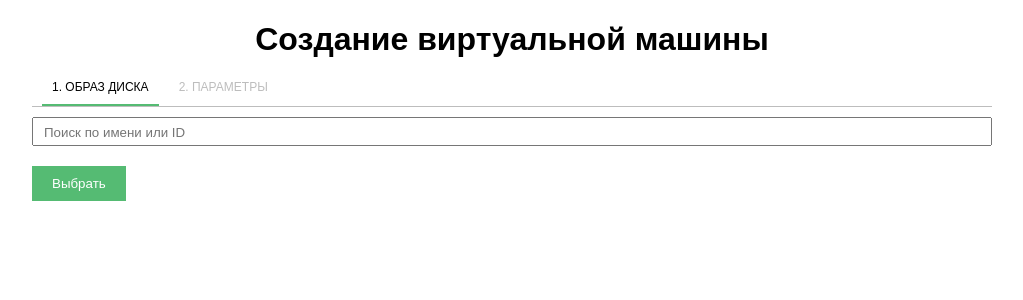
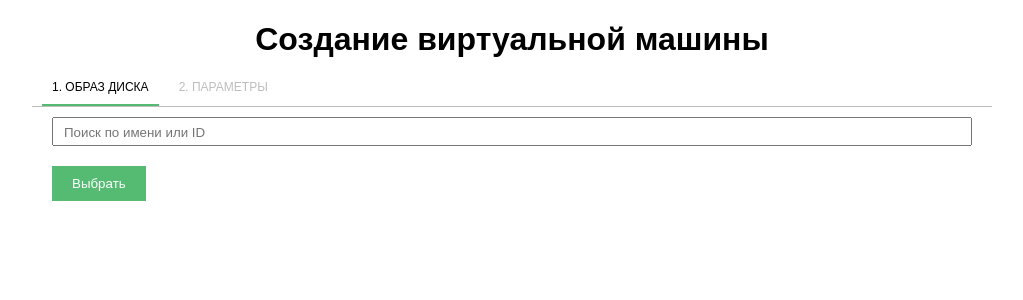
Before and after one commit to andrewosipov/croc, a React (Create React App) app: page /step1 in a window 1280 px wide. Shown: the top 300 px of the page, without its empty margins (128-1151 px from the left). Built offline with nearby package versions, Linux system fonts and the light colour scheme.

Commit message:
include Step.css in Step1.js

```diff
--- a/src/components/Step1.js
+++ b/src/components/Step1.js
@@ -2,19 +2,21 @@ import React, {Component} from 'react';
 import Filter from './Filter';
 import Button from './Button';
 import PropTypes from 'prop-types';
+
+import '../styles/Step.css';
 
 class Step1 extends Component {
     static propTypes = {};
 
     render() {
         return (
-            <div>
+            <div className="Step Step--one">
                 <Filter />
                 <div className="item-list">
 
                 </div>
                 <div className="Button-container">
-                    <Button />
+                    <Button  />
                 </div>
             </div>
         );
```
